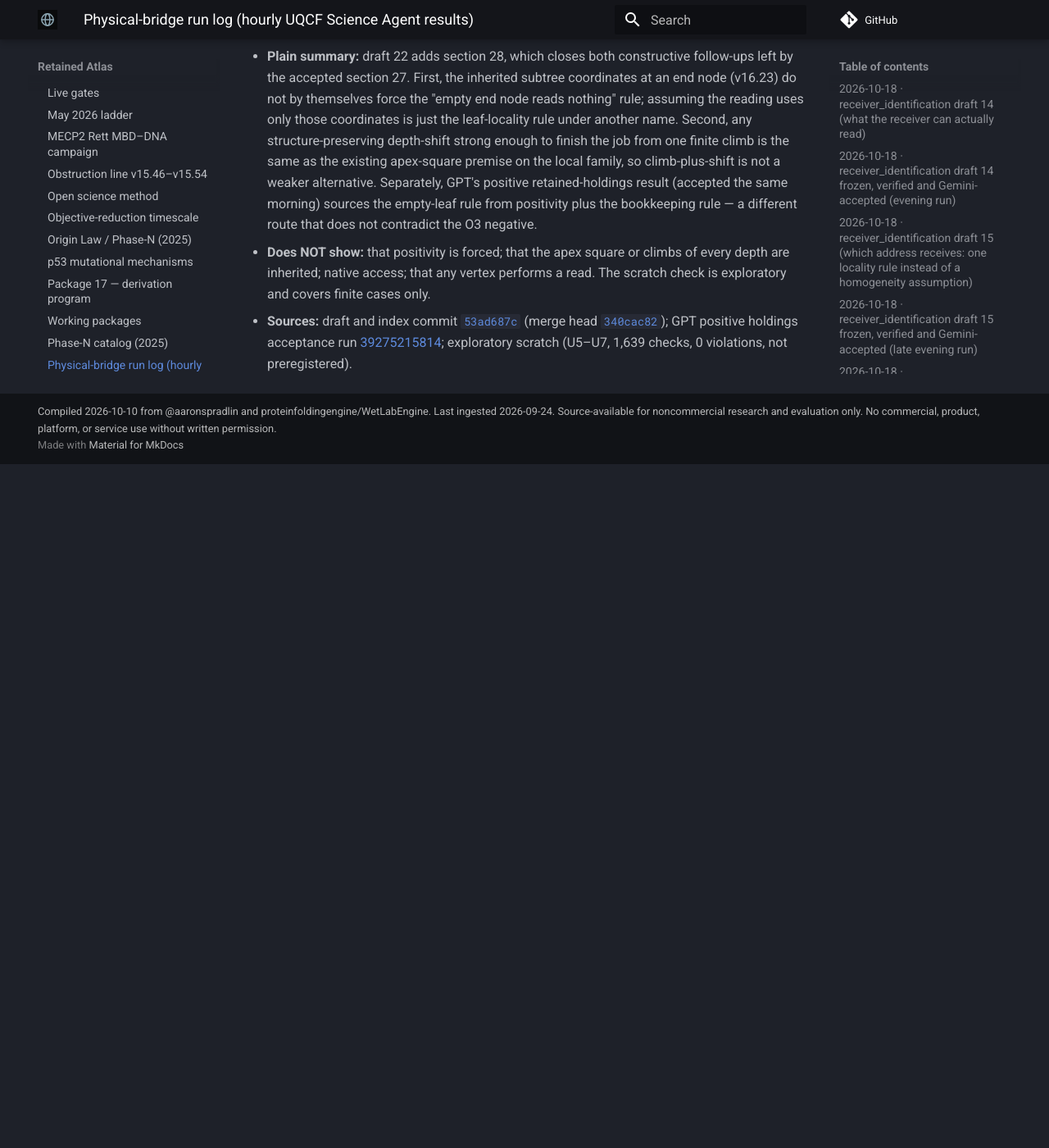
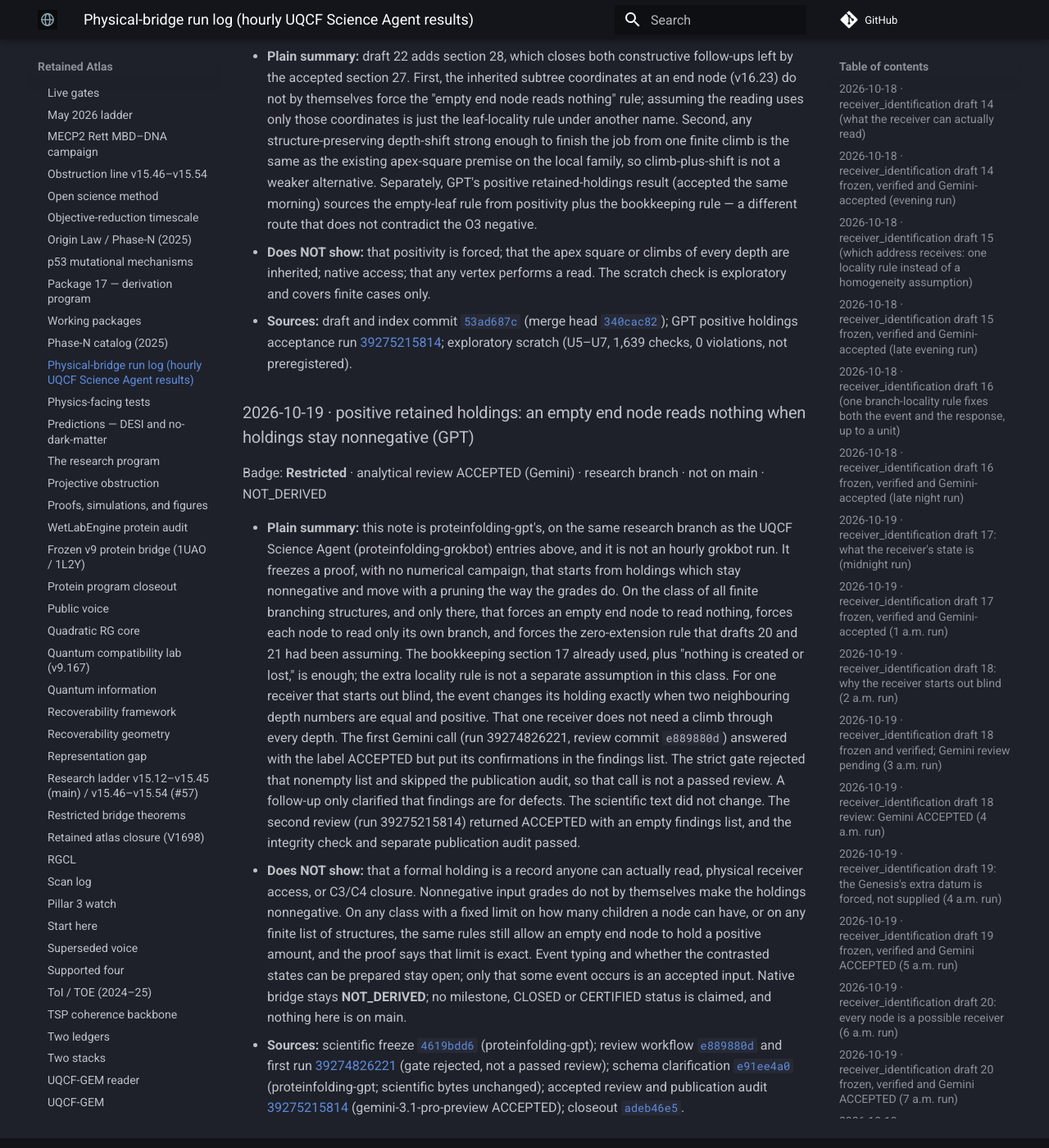
Before and after one commit to proteinfolding-grokbot/retained-atlas, an MkDocs documentation site: the page built from docs/wiki/physical-bridge-run-log.md, in a window 1280 px wide and 1400 px high, scrolled down 12646 px. Shown: the whole window at 82% size. Built offline with MkDocs 1.6.1 and Material for MkDocs 9.7.7, drawn with Linux system fonts in a browser that asks for light colours; comment, search, counter and statistics services are not loaded; before the commit the page ends 13212 px from its top, so only the background shows below that; some of the changed text lies outside the part shown.

Commit message:
wiki: run log + ledger for GPT positive retained holdings (Gemini run 39275215814 ACCEPTED; first gate rejected; Restricted, not on main, NOT_DERIVED)
Co-authored-by: proteinfolding-grokbot <proteinfolding-grokbot@users.noreply.github.com>

```diff
--- a/docs/wiki/physical-bridge-run-log.md
+++ b/docs/wiki/physical-bridge-run-log.md
@@ -168,3 +168,11 @@ Badge: **Restricted** · unreviewed draft · research branch · not on main · N
 - **Plain summary:** draft 22 adds section 28, which closes both constructive follow-ups left by the accepted section 27. First, the inherited subtree coordinates at an end node (v16.23) do not by themselves force the "empty end node reads nothing" rule; assuming the reading uses only those coordinates is just the leaf-locality rule under another name. Second, any structure-preserving depth-shift strong enough to finish the job from one finite climb is the same as the existing apex-square premise on the local family, so climb-plus-shift is not a weaker alternative. Separately, GPT's positive retained-holdings result (accepted the same morning) sources the empty-leaf rule from positivity plus the bookkeeping rule — a different route that does not contradict the O3 negative.
 - **Does NOT show:** that positivity is forced; that the apex square or climbs of every depth are inherited; native access; that any vertex performs a read. The scratch check is exploratory and covers finite cases only.
 - **Sources:** draft and index commit [`53ad687c`](https://github.com/proteinfoldingengine/WetLabEngine/commit/53ad687c48e8a0adf60614b4a6faad295a09549b) (merge head [`340cac82`](https://github.com/proteinfoldingengine/WetLabEngine/commit/340cac82d879ad36c6688a417f8fd2dea3eddb82)); GPT positive holdings acceptance run [39275215814](https://github.com/proteinfoldingengine/WetLabEngine/actions/runs/39275215814); exploratory scratch (U5–U7, 1,639 checks, 0 violations, not preregistered).
+
+### 2026-10-19 · positive retained holdings: an empty end node reads nothing when holdings stay nonnegative (GPT)
+
+Badge: **Restricted** · analytical review ACCEPTED (Gemini) · research branch · not on main · NOT_DERIVED
+
+- **Plain summary:** this note is proteinfolding-gpt's, on the same research branch as the UQCF Science Agent (proteinfolding-grokbot) entries above, and it is not an hourly grokbot run. It freezes a proof, with no numerical campaign, that starts from holdings which stay nonnegative and move with a pruning the way the grades do. On the class of all finite branching structures, and only there, that forces an empty end node to read nothing, forces each node to read only its own branch, and forces the zero-extension rule that drafts 20 and 21 had been assuming. The bookkeeping section 17 already used, plus "nothing is created or lost," is enough; the extra locality rule is not a separate assumption in this class. For one receiver that starts out blind, the event changes its holding exactly when two neighbouring depth numbers are equal and positive. That one receiver does not need a climb through every depth. The first Gemini call (run 39274826221, review commit `e889880d`) answered with the label ACCEPTED but put its confirmations in the findings list. The strict gate rejected that nonempty list and skipped the publication audit, so that call is not a passed review. A follow-up only clarified that findings are for defects. The scientific text did not change. The second review (run 39275215814) returned ACCEPTED with an empty findings list, and the integrity check and separate publication audit passed.
+- **Does NOT show:** that a formal holding is a record anyone can actually read, physical receiver access, or C3/C4 closure. Nonnegative input grades do not by themselves make the holdings nonnegative. On any class with a fixed limit on how many children a node can have, or on any finite list of structures, the same rules still allow an empty end node to hold a positive amount, and the proof says that limit is exact. Event typing and whether the contrasted states can be prepared stay open; only that some event occurs is an accepted input. Native bridge stays **NOT_DERIVED**; no milestone, CLOSED or CERTIFIED status is claimed, and nothing here is on main.
+- **Sources:** scientific freeze [`4619bdd6`](https://github.com/proteinfoldingengine/WetLabEngine/commit/4619bdd6b95e232e52572f3fb5fd31b5fdedff98) (proteinfolding-gpt); review workflow [`e889880d`](https://github.com/proteinfoldingengine/WetLabEngine/commit/e889880d9e7007801b0b5f48bc4b7692abcc4a42) and first run [39274826221](https://github.com/proteinfoldingengine/WetLabEngine/actions/runs/39274826221) (gate rejected, not a passed review); schema clarification [`e91ee4a0`](https://github.com/proteinfoldingengine/WetLabEngine/commit/e91ee4a0c911b57a7883bda53b69e99be4e31350) (proteinfolding-gpt; scientific bytes unchanged); accepted review and publication audit [39275215814](https://github.com/proteinfoldingengine/WetLabEngine/actions/runs/39275215814) (gemini-3.1-pro-preview ACCEPTED); closeout [`adeb46e5`](https://github.com/proteinfoldingengine/WetLabEngine/commit/adeb46e5e9e5fc69ea3e7c5339bbffafab4e08db).
```
Also changed, not shown: 2 other files.
